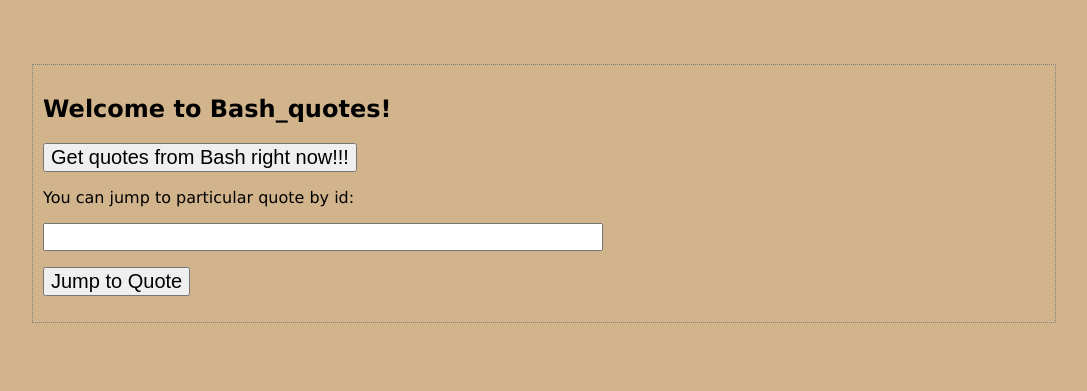
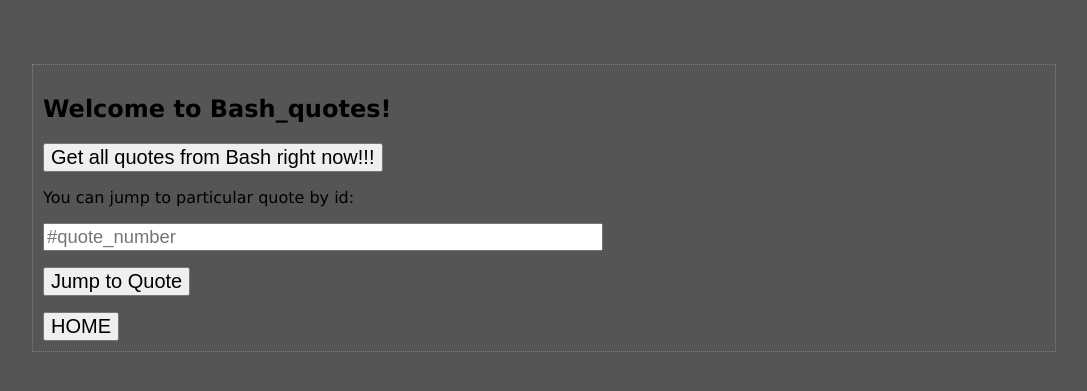
Before and after one commit to thatislav/quotes, a Flask app: page / in a window 1280 px wide. Shown: the top 391 px of the page, without its empty margins (96-1183 px from the left). Run offline with Flask 2, Linux system fonts and the light colour scheme; parts of the project's set-up code (start-up, migrations or seed data) failed here and were passed over.

Commit message:
Some tiny addings

```diff
--- a/DBcm.py
+++ b/DBcm.py
@@ -42,9 +42,9 @@ def add_quotes_to_db(quotes):
                             """.format(**quote)
         try:
             cur.execute(_SQL_insert_quotes)
-            conn.commit()
         except Exception as err:
             continue
+    conn.commit()
     #         existing_ids += 1
     # if existing_ids > 0:
     #     print('\nWARNING:', existing_ids, 'quotes we just trying to add are already exists.\n')
@@ -74,7 +74,7 @@ def mainer():
     # count_quotes_in_db()
 
 
-mainer()
+# mainer()
 
 conn.close()
 
--- a/page_getter.py
+++ b/page_getter.py
@@ -22,4 +22,4 @@ def count_pages():
     return pages_quantity
 
 
-count_pages()
+# count_pages()
--- a/quotescraper.py
+++ b/quotescraper.py
@@ -78,4 +78,4 @@ def scrape_quotes_from_page(page):
     return articles
 
 
-scrape_quotes_from_page(1)
+# scrape_quotes_from_page(1)
--- a/server.py
+++ b/server.py
@@ -2,20 +2,14 @@
 The server.
 """
 from flask import Flask, render_template, request, escape, session, copy_current_request_context, abort
-from DBcm import UseDatabase
+# from DBcm import UseDatabase
 from quotescraper import scrape_quotes_from_page
 from threading import Thread
 
 
 app = Flask(__name__)
+quotes = scrape_quotes_from_page(1)
 
-app.config['dbconfig'] = {'host': '127.0.0.1',
-                          'user': 'quot',
-                          'password': 'quotpassquord',
-                          'database': 'quoteslogDB', }
-
-quotes = scrape_quotes_from_page()
-quote_ids = [quote['id'] for quote in quotes]
 
 @app.route('/')
 def entry_page() -> 'html':
@@ -24,26 +18,35 @@ def entry_page() -> 'html':
                            the_title='Welcome to Bash_quotes!')
 
 
-@app.route('/quotes')
+@app.route('/all_quotes')
 def show_all_quotes():
-    try:
-        q_id = int(request.args.get('id'))
-        if q_id < 1 or q_id > 1000000:
-            q_id = 1
-    except Exception:
-        q_id = 1
-    return '<h1>Цитаты: <small>{}</small></h1>'.format(q_id)
+    return render_template('viewallquotes.html',
+                           the_title='ВСЕ ЦИТАТЫ С БАША В ОДНОМ МЕСТЕ, ААААА!!!!!')
 
 
-@app.route('/quotes/<int:quote_id>')
-def show_quote_by_id(quote_id):
-    quote_to_show = [quote for quote in quotes if quote['id'] == quote_id]
-    if len(quote_to_show) == 1:
-        result = '<h1>Цитата № {id}:</h1><p><b>{text}</h3></b><p>Дата: {date}</p><p>Рейтинг: {rating}</p>'
-        result = result.format(**quote_to_show[0])
-        return result
-    else:
-        abort(404)
+@app.route('/quote/<int:quote_id_on_html>')
+def show_quote_by_id(quote_id_on_html):
+
+    quote_id_from_form = request.values.get('quote_id_on_html')
+    if quote_id_from_form < 1 or quote_id_from_form > 1000000:
+        quote_id_from_form = 1
+
+    return '<h1>Цитаты из show_quote_by_id: <small>{}</small></h1>'.format(quote_id_from_form)
+    # quote_to_show = [quote for quote in quotes if quote['id'] == quote_id]
+    # if len(quote_to_show) == 1:
+    #     result = '<h1>Цитата № {id}:</h1><p><b>{text}</h3></b><p>Дата: {date}</p><p>Рейтинг: {rating}</p>'
+    #     result = result.format(**quote_to_show[0])
+    #     return result
+    # else:
+    #     abort(404)
+
+    # try:
+    #     q_id = int(request.args.get('quote_id_on_html'))
+    #     if q_id < 1 or q_id > 1000000:
+    #         q_id = 1
+    # except Exception:
+    #     q_id = 1
+    # return '<h1>Цитаты из show_quote_by_id: <small>{}</small></h1>'.format(q_id)
 
 
 app.secret_key = 'DoItTryItYouWillNeverGuessIt'
--- a/static/hf.css
+++ b/static/hf.css
@@ -1,7 +1,7 @@
 body {
   font-family:      Verdana, Geneva, Arial, sans-serif;
   font-size:        medium;
-  background-color: tan;
+  background-color: #555555;
   margin-top:       5%;
   margin-bottom:    5%;
   margin-left:      10%;
--- a/templates/entry.html
+++ b/templates/entry.html
@@ -14,16 +14,20 @@
 	<p><input value='Do it!' type='SUBMIT'></p>
 </form> -->
 
-<p>
-	<form action="/quotes">
-		<input value = 'Get quotes from Bash right now!!!' type = 'SUBMIT'>
-	</form>
-</p>
+<form action="/all_quotes">
+	<input value = 'Get all quotes from Bash right now!!!' type = 'SUBMIT'>
+</form>
 
-<form action="/quotes/?=quote_id">
+
+<form method='GET' action="/quote/">
 	<p>You can jump to particular quote by id:</p>
-	<p><input name="quote_id" type="TEXT"</p>
+	<p><input name="quote_id_on_html" type="TEXT" placeholder="#quote_number"</p>
 	<p><input type="SUBMIT" value="Jump to Quote"></p>
 </form>
 
+
+<form action="/">
+	<input value = 'HOME' type = 'SUBMIT'>
+</form>
+
 {% endblock %}
```
Also changed, not shown: templates/viewallquotes.html (added, +28 -0 lines), 1 other file.
